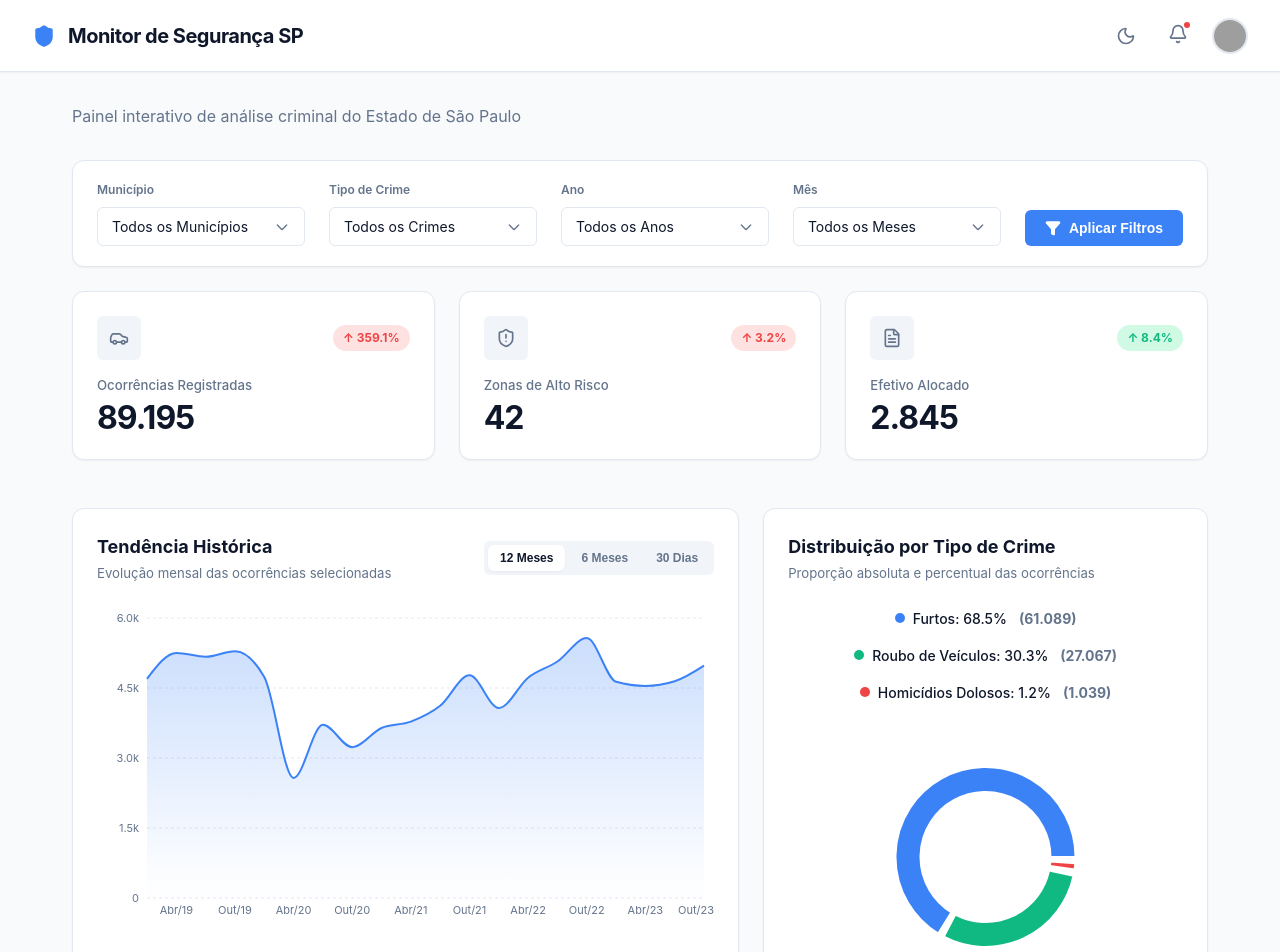
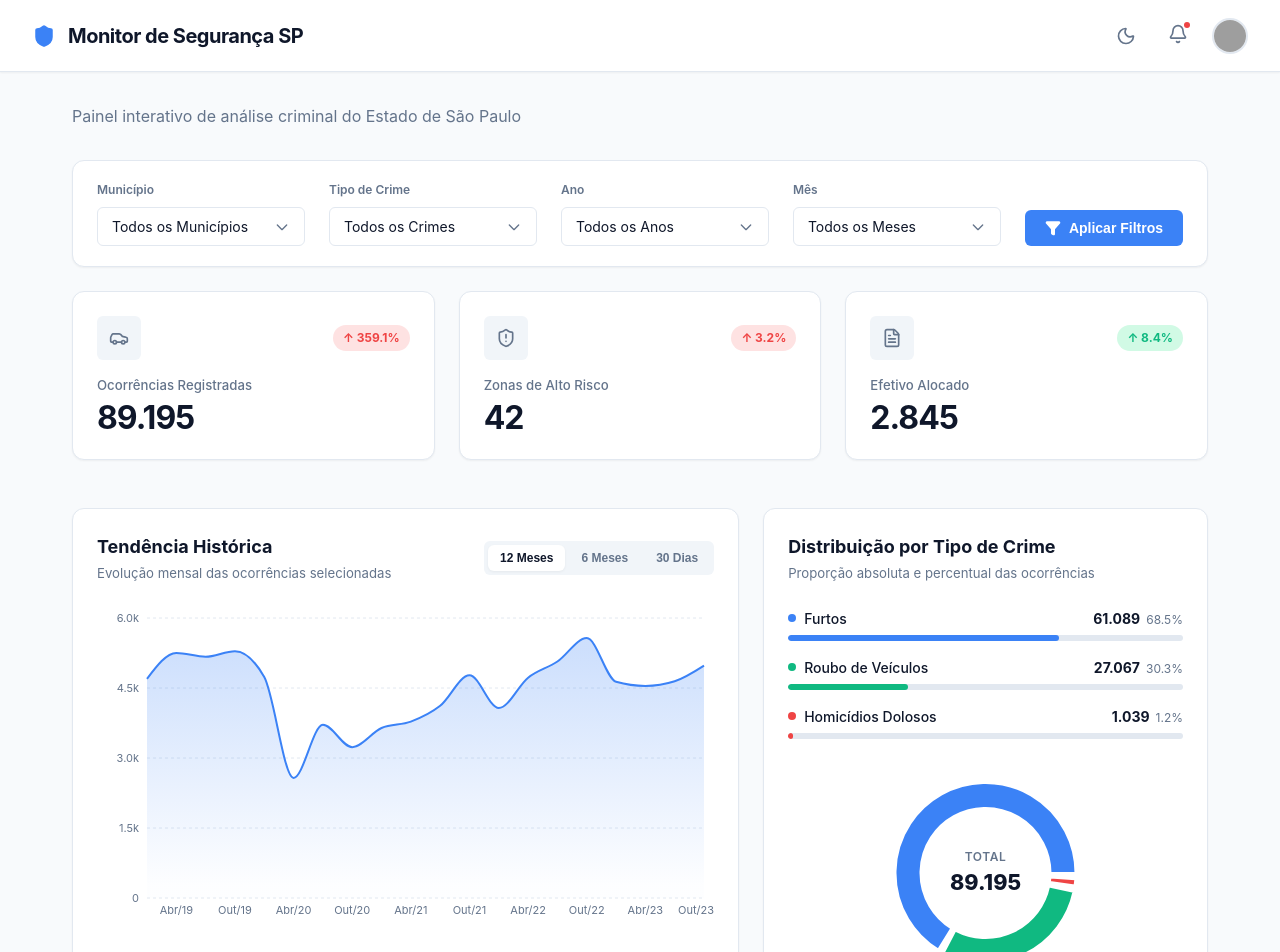
Before and after one commit to GabriellySS/dashboard-criminalidade, a React (Vite) app: page / in a window 1280 px wide. Shown: the top 952 px of the page. Built offline with nearby package versions, Linux system fonts and the light colour scheme; grey boxes are pictures that could not be loaded.

Commit message:
feat: implementa legendas com barras de progresso horizontais e totalizador centralizado no grafico de rosca

```diff
--- a/src/components/CrimeDistributionChart/CrimeDistributionChart.module.css
+++ b/src/components/CrimeDistributionChart/CrimeDistributionChart.module.css
@@ -7,7 +7,7 @@
   display: flex;
   flex-direction: column;
   gap: 1.5rem;
-  min-height: 400px;
+  min-height: 480px;
   transition: background-color 0.3s, border-color 0.3s, box-shadow 0.3s;
 }
 
@@ -40,24 +40,36 @@
 
 .legendContainer {
   display: flex;
-  flex-direction: row;
-  flex-wrap: wrap;
-  justify-content: center;
-  gap: 1rem 1.5rem;
+  flex-direction: column;
+  gap: 1rem;
   width: 100%;
 }
 
 .legendItem {
   display: flex;
+  flex-direction: column;
+  gap: 0.375rem;
+  width: 100%;
+}
+
+.legendHeader {
+  display: flex;
   align-items: center;
-  gap: 0.5rem;
+  justify-content: space-between;
+  width: 100%;
   font-size: 0.875rem;
   color: var(--color-text-primary);
 }
 
+.legendLeft {
+  display: flex;
+  align-items: center;
+  gap: 0.5rem;
+}
+
 .legendDot {
-  width: 10px;
-  height: 10px;
+  width: 8px;
+  height: 8px;
   border-radius: 50%;
   flex-shrink: 0;
 }
@@ -66,18 +78,42 @@
   font-weight: 500;
 }
 
+.legendRight {
+  display: flex;
+  align-items: baseline;
+  gap: 0.375rem;
+}
+
 .legendValue {
   font-weight: 700;
+}
+
+.legendPercentage {
+  font-size: 0.75rem;
   color: var(--color-text-secondary);
-  margin-left: 0.25rem;
+}
+
+.progressBarTrack {
+  background-color: var(--color-border);
+  height: 6px;
+  border-radius: 3px;
+  width: 100%;
+  overflow: hidden;
+}
+
+.progressBarFill {
+  height: 100%;
+  border-radius: 3px;
+  transition: width 0.5s ease-out;
 }
 
 .responsiveContainer {
   width: 100%;
-  height: 260px;
+  height: 220px;
   display: flex;
   justify-content: center;
   align-items: center;
+  position: relative;
 }
 
 .customTooltip {
--- a/src/components/CrimeDistributionChart/CrimeDistributionChart.tsx
+++ b/src/components/CrimeDistributionChart/CrimeDistributionChart.tsx
@@ -93,23 +93,44 @@ export const CrimeDistributionChart: React.FC<CrimeDistributionChartProps> = ({
         </div>
       ) : (
         <div className={styles.chartContent}>
+          {/* Custom Legends: Horizontal progress bars occupying 100% width */}
           <div className={styles.legendContainer}>
             {chartData.map((entry, index) => (
               <div key={`legend-${index}`} className={styles.legendItem}>
+                {/* Linha Superior (Dados) */}
+                <div className={styles.legendHeader}>
+                  <div className={styles.legendLeft}>
                     <span
                       className={styles.legendDot}
                       style={{ backgroundColor: entry.color }}
                     />
-                <span className={styles.legendLabel}>
-                  {entry.name}: {entry.percentage.toFixed(1)}%
+                    <span className={styles.legendLabel}>{entry.name}</span>
+                  </div>
+                  <div className={styles.legendRight}>
+                    <span className={styles.legendValue}>
+                      {new Intl.NumberFormat('pt-BR').format(entry.value)}
                     </span>
-                <span className={styles.legendValue}>
-                  ({new Intl.NumberFormat('pt-BR').format(entry.value)})
+                    <span className={styles.legendPercentage}>
+                      {entry.percentage.toFixed(1)}%
                     </span>
+                  </div>
+                </div>
+
+                {/* Linha Inferior (Barra de Progresso) */}
+                <div className={styles.progressBarTrack}>
+                  <div
+                    className={styles.progressBarFill}
+                    style={{
+                      width: `${entry.percentage}%`,
+                      backgroundColor: entry.color,
+                    }}
+                  />
+                </div>
               </div>
             ))}
           </div>
 
+          {/* Physical Donut Chart with totalizer centered */}
           <div className={styles.responsiveContainer}>
             <ResponsiveContainer width="100%" height="100%">
               <PieChart>
@@ -129,6 +150,16 @@ export const CrimeDistributionChart: React.FC<CrimeDistributionChartProps> = ({
                 <Tooltip content={<CustomTooltip />} />
               </PieChart>
             </ResponsiveContainer>
+
+            {/* Centered Totalizer */}
+            <div style={{ position: 'absolute', display: 'flex', flexDirection: 'column', alignItems: 'center', justifyContent: 'center', pointerEvents: 'none' }}>
+              <span style={{ fontSize: '0.75rem', color: 'var(--color-text-secondary)', fontWeight: 600, textTransform: 'uppercase', letterSpacing: '0.05em' }}>
+                Total
+              </span>
+              <span style={{ fontSize: '1.35rem', color: 'var(--color-text-primary)', fontWeight: 800 }}>
+                {new Intl.NumberFormat('pt-BR').format(totalOccurrences)}
+              </span>
+            </div>
           </div>
         </div>
       )}
```
Also changed, not shown: 1 other file (tests, documents, lock files or other folders). Lines whose indentation alone changed are shown as unchanged.
